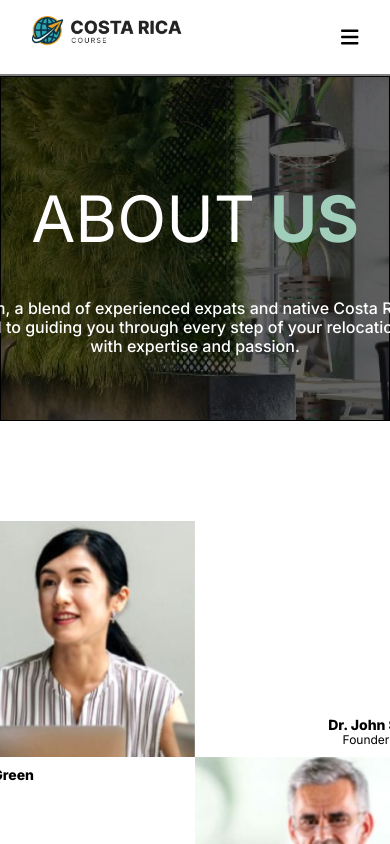
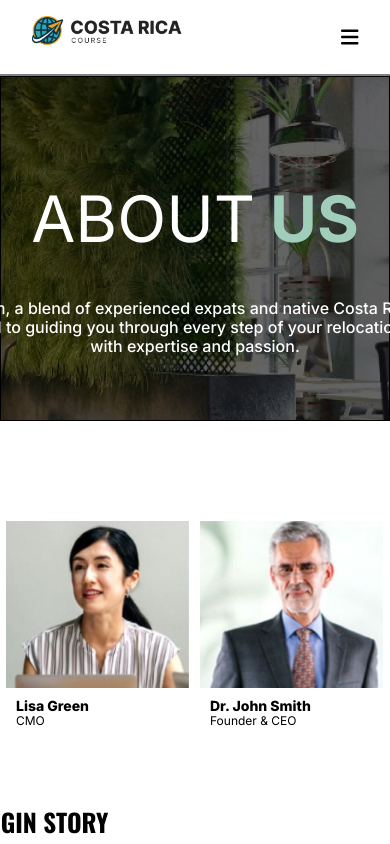
Before and after one commit to BrianKendalBucek/costa-rica-course, a Next.js app in the folder costa-rica-course/: page /about in a window 390 px wide. Shown: the top 844 px of the page. Built offline with nearby package versions, Linux system fonts and the light colour scheme.

Commit message:
completed about founders image and data container responsiveness

```diff
--- a/costa-rica-course/src/components/Founders.module.scss
+++ b/costa-rica-course/src/components/Founders.module.scss
@@ -1,15 +1,14 @@
 .foundersImagesAndData {
   display: flex;
   // box-sizing: border-box;
-
-  // SKINNY
-  // width: 378px;
-  // height: 207px;
-  // gap: 10px;
-
-  // WIDE
   width: 488px;
   height: 472px;
+
+  @media (max-width: 1100px) {
+    width: 378px;
+    height: 207px;
+    gap: 10px;
+  }
 
   .founderLeft {
     box-sizing: border-box;
@@ -25,14 +24,13 @@
       background-repeat: no-repeat;
       background-size: cover;
       box-sizing: border-box;
-
-      // SKINNY
-      // width: 183px;
-      // height: 167px;
-
-      // WIDE
       width: 244px;
       height: 236px;
+
+      @media (max-width: 1100px) {
+        width: 183px;
+        height: 167px;
+      }
 
       // border: 1px solid blue;
     }
@@ -44,14 +42,14 @@
       width: 100%;
       text-align: left;
 
-      // SKINNY
-      // height: 32px;
-      // text-align: left;
-
-      // WIDE
       padding: 10px;
       // justify-content: flex-end;
       // padding-bottom: 10px;
+
+      @media (max-width: 1100px) {
+        height: 32px;
+        text-align: left;
+      }
 
       // border: 1px solid green;
 
@@ -75,12 +73,11 @@
     height: 100%;
     width: 50%;
     display: flex;
+    flex-direction: column-reverse;
 
-    // SKINNY
-    // flex-direction: column;
-
-    // WIDE
-    flex-direction: column-reverse;
+    @media (max-width: 1100px) {
+      flex-direction: column;
+    }
 
     // border: 1px solid yellow;
 
@@ -89,14 +86,13 @@
       background-image: url("/images/dr-john-smith.png");
       background-repeat: no-repeat;
       background-size: cover;
-
-      // SKINNY
-      // width: 183px;
-      // height: 167px;
-
-      // WIDE
       width: 244px;
       height: 236px;
+
+      @media (max-width: 1100px) {
+        width: 183px;
+        height: 167px;
+      }
 
       // border: 1px solid darkgreen;
     }
@@ -106,14 +102,13 @@
       display: flex;
       width: 100%;
       flex-direction: column;
-
-      // SKINNY
-      // height: 32px;
-      // text-align: left;
-
-      // WIDE
       text-align: right;
       padding: 10px;
+
+      @media (max-width: 1100px) {
+        height: 32px;
+        text-align: left;
+      }
 
       // border: 1px solid black;
 
```
